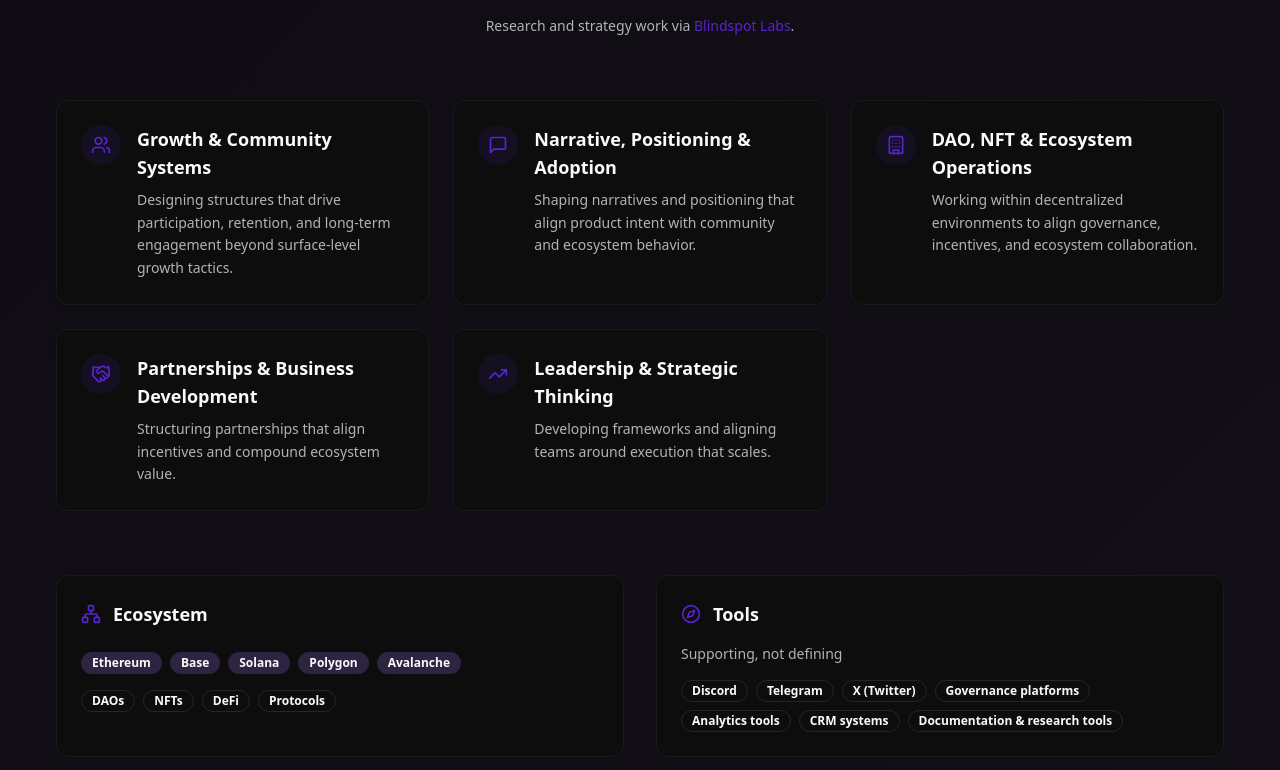
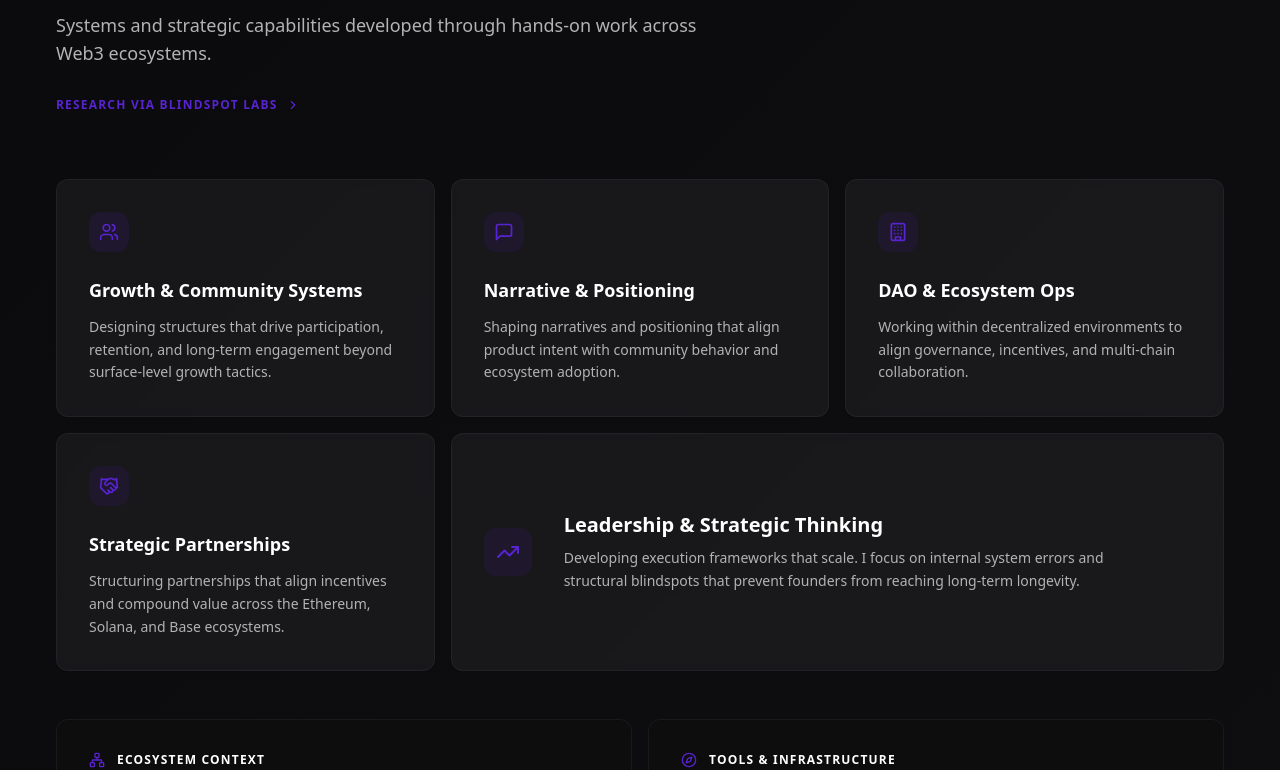
Before and after one commit to 0xmojeeb/mojeeb, a React (Vite) app: page / in a window 1280 px wide. Shown: the part 5751-6521 px from the top of the page. Built offline with nearby package versions, Linux system fonts and the light colour scheme.

Commit message:
Refactor Skills component layout and content

```diff
--- a/src/components/Skills.tsx
+++ b/src/components/Skills.tsx
@@ -1,105 +1,137 @@
 import { Card, CardContent } from "@/components/ui/card";
 import { Badge } from "@/components/ui/badge";
-import { Users, Handshake, TrendingUp, MessageSquare, Building, Network, Compass } from "lucide-react";
+import { Users, Handshake, TrendingUp, MessageSquare, Building, Network, Compass, ChevronRight } from "lucide-react";
+
 const Skills = () => {
-  const capabilities = [{
-    icon: Users,
-    title: "Growth & Community Systems",
-    description: "Designing structures that drive participation, retention, and long-term engagement beyond surface-level growth tactics."
-  }, {
-    icon: MessageSquare,
-    title: "Narrative, Positioning & Adoption",
-    description: "Shaping narratives and positioning that align product intent with community and ecosystem behavior."
-  }, {
-    icon: Building,
-    title: "DAO, NFT & Ecosystem Operations",
-    description: "Working within decentralized environments to align governance, incentives, and ecosystem collaboration."
-  }, {
-    icon: Handshake,
-    title: "Partnerships & Business Development",
-    description: "Structuring partnerships that align incentives and compound ecosystem value."
-  }, {
-    icon: TrendingUp,
-    title: "Leadership & Strategic Thinking",
-    description: "Developing frameworks and aligning teams around execution that scales."
-  }];
-  const ecosystems = ["Ethereum", "Base", "Solana", "Polygon", "Avalanche"];
-  const domains = ["DAOs", "NFTs", "DeFi", "Protocols"];
-  const tools = ["Discord", "Telegram", "X (Twitter)", "Governance platforms", "Analytics tools", "CRM systems", "Documentation & research tools"];
-  return <section id="skills" className="py-20 px-6 bg-secondary/20">
+  return (
+    <section id="skills" className="py-24 px-6 bg-secondary/10">
       <div className="container mx-auto">
-        <div className="text-center mb-16 animate-fade-in">
-          <h2 className="text-4xl md:text-5xl font-bold mb-6">
-            <span className="gradient-text">Capabilities & Focus Areas</span>
+        {/* HEADER */}
+        <div className="max-w-4xl mb-16 text-left">
+          <span className="text-primary text-[10px] font-bold tracking-[0.4em] uppercase mb-4 block">
+            Intelligence Layer
+          </span>
+          <h2 className="text-4xl md:text-6xl font-bold mb-8 leading-tight text-white">
+            Capabilities & <span className="gradient-text">Focus.</span>
           </h2>
-          <p className="text-xl text-muted-foreground max-w-3xl mx-auto">
+          <p className="text-muted-foreground text-lg max-w-2xl mb-6">
             Systems and strategic capabilities developed through hands-on work across Web3 ecosystems.
           </p>
-          <p className="text-sm text-muted-foreground max-w-3xl mx-auto mt-4">
-            Research and strategy work via <a target="_blank" rel="noopener noreferrer" className="text-primary hover:underline" href="https://blindspotlabs.lovable.app/">Blindspot Labs</a>.
-          </p>
+          <a
+            href="https://blindspotlabs.lovable.app/"
+            target="_blank"
+            rel="noopener noreferrer"
+            className="inline-flex items-center gap-2 text-primary font-bold text-xs uppercase tracking-widest hover:opacity-80 transition-opacity"
+          >
+            Research via Blindspot Labs <ChevronRight size={14} />
+          </a>
         </div>
 
-        {/* Core Capabilities */}
-        <div className="grid grid-cols-1 md:grid-cols-2 lg:grid-cols-3 gap-6 mb-16">
-          {capabilities.map((capability, index) => <Card key={index} className="glass-card animate-slide-in-left" style={{
-          animationDelay: `${index * 0.1}s`
-        }}>
-              <CardContent className="p-6">
-                <div className="flex items-start gap-4">
-                  <div className="w-10 h-10 bg-primary/10 rounded-full flex items-center justify-center shrink-0">
-                    <capability.icon className="w-5 h-5 text-primary" />
-                  </div>
-                  <div>
-                    <h3 className="text-lg font-semibold mb-2">{capability.title}</h3>
-                    <p className="text-sm text-muted-foreground leading-relaxed">{capability.description}</p>
-                  </div>
+        {/* CORE CAPABILITIES GRID - HARDCODED */}
+        <div className="grid grid-cols-1 md:grid-cols-2 lg:grid-cols-3 gap-4 mb-12">
+          {/* GROWTH */}
+          <Card className="glass-card border-white/5 bg-white/5 hover:border-primary/30 transition-colors">
+            <CardContent className="p-8 text-left h-full flex flex-col">
+              <div className="w-10 h-10 bg-primary/10 rounded-lg flex items-center justify-center mb-6">
+                <Users className="w-5 h-5 text-primary" />
+              </div>
+              <h3 className="text-lg font-bold text-white mb-3">Growth & Community Systems</h3>
+              <p className="text-sm text-muted-foreground leading-relaxed">
+                Designing structures that drive participation, retention, and long-term engagement beyond surface-level growth tactics.
+              </p>
+            </CardContent>
+          </Card>
+
+          {/* NARRATIVE */}
+          <Card className="glass-card border-white/5 bg-white/5 hover:border-primary/30 transition-colors">
+            <CardContent className="p-8 text-left h-full flex flex-col">
+              <div className="w-10 h-10 bg-primary/10 rounded-lg flex items-center justify-center mb-6">
+                <MessageSquare className="w-5 h-5 text-primary" />
+              </div>
+              <h3 className="text-lg font-bold text-white mb-3">Narrative & Positioning</h3>
+              <p className="text-sm text-muted-foreground leading-relaxed">
+                Shaping narratives and positioning that align product intent with community behavior and ecosystem adoption.
+              </p>
+            </CardContent>
+          </Card>
+
+          {/* OPERATIONS */}
+          <Card className="glass-card border-white/5 bg-white/5 hover:border-primary/30 transition-colors">
+            <CardContent className="p-8 text-left h-full flex flex-col">
+              <div className="w-10 h-10 bg-primary/10 rounded-lg flex items-center justify-center mb-6">
+                <Building className="w-5 h-5 text-primary" />
+              </div>
+              <h3 className="text-lg font-bold text-white mb-3">DAO & Ecosystem Ops</h3>
+              <p className="text-sm text-muted-foreground leading-relaxed">
+                Working within decentralized environments to align governance, incentives, and multi-chain collaboration.
+              </p>
+            </CardContent>
+          </Card>
+
+          {/* PARTNERSHIPS */}
+          <Card className="glass-card border-white/5 bg-white/5 hover:border-primary/30 transition-colors">
+            <CardContent className="p-8 text-left h-full flex flex-col">
+              <div className="w-10 h-10 bg-primary/10 rounded-lg flex items-center justify-center mb-6">
+                <Handshake className="w-5 h-5 text-primary" />
+              </div>
+              <h3 className="text-lg font-bold text-white mb-3">Strategic Partnerships</h3>
+              <p className="text-sm text-muted-foreground leading-relaxed">
+                Structuring partnerships that align incentives and compound value across the Ethereum, Solana, and Base ecosystems.
+              </p>
+            </CardContent>
+          </Card>
+
+          {/* LEADERSHIP */}
+          <Card className="glass-card border-white/5 bg-white/5 hover:border-primary/30 transition-colors md:col-span-2 lg:col-span-2">
+            <CardContent className="p-8 text-left h-full flex flex-col justify-center">
+              <div className="flex flex-col md:flex-row md:items-center gap-8">
+                <div className="w-12 h-12 bg-primary/10 rounded-lg flex items-center justify-center shrink-0">
+                  <TrendingUp className="w-6 h-6 text-primary" />
                 </div>
-              </CardContent>
-            </Card>)}
-        </div>
-
-        {/* Ecosystem Context & Tools */}
-        <div className="grid grid-cols-1 lg:grid-cols-2 gap-8">
-          {/* Ecosystem Context */}
-          <Card className="glass-card animate-fade-in">
-            <CardContent className="p-6">
-              <div className="flex items-center gap-3 mb-6">
-                <Network className="w-5 h-5 text-primary" />
-                <h3 className="text-lg font-semibold">Ecosystem</h3>
-              </div>
-              <div className="space-y-4">
-                <div className="flex flex-wrap gap-2">
-                  {ecosystems.map((ecosystem, index) => <Badge key={index} variant="secondary" className="hover:bg-secondary/80 transition-colors">
-                      {ecosystem}
-                    </Badge>)}
-                </div>
-                <div className="flex flex-wrap gap-2">
-                  {domains.map((domain, index) => <Badge key={index} variant="outline" className="hover:bg-primary/10 transition-colors">
-                      {domain}
-                    </Badge>)}
+                <div>
+                  <h3 className="text-xl font-bold text-white mb-2">Leadership & Strategic Thinking</h3>
+                  <p className="text-sm text-muted-foreground leading-relaxed max-w-xl">
+                    Developing execution frameworks that scale. I focus on internal system errors and structural blindspots that prevent founders from reaching long-term longevity.
+                  </p>
                 </div>
               </div>
             </CardContent>
           </Card>
+        </div>
 
-          {/* Tools */}
-          <Card className="glass-card animate-fade-in">
-            <CardContent className="p-6">
-              <div className="flex items-center gap-3 mb-4">
-                <Compass className="w-5 h-5 text-primary" />
-                <h3 className="text-lg font-semibold">Tools</h3>
-              </div>
-              <p className="text-sm text-muted-foreground mb-4">Supporting, not defining</p>
-              <div className="flex flex-wrap gap-2">
-                {tools.map((tool, index) => <Badge key={index} variant="outline" className="hover:bg-primary/10 transition-colors">
-                    {tool}
-                  </Badge>)}
-              </div>
-            </CardContent>
+        {/* SECONDARY TECH STACK */}
+        <div className="grid grid-cols-1 md:grid-cols-2 gap-4">
+          <Card className="glass-card border-white/5 p-8 text-left">
+            <div className="flex items-center gap-3 mb-6">
+              <Network className="w-4 h-4 text-primary" />
+              <h4 className="text-xs font-bold uppercase tracking-widest text-white">Ecosystem Context</h4>
+            </div>
+            <div className="flex flex-wrap gap-2">
+              {["Ethereum", "Base", "Solana", "Polygon", "Avalanche", "DAOs", "NFTs", "DeFi"].map((tag) => (
+                <Badge key={tag} variant="secondary" className="bg-white/5 border-white/10 text-white font-mono text-[10px]">
+                  {tag}
+                </Badge>
+              ))}
+            </div>
+          </Card>
+
+          <Card className="glass-card border-white/5 p-8 text-left">
+            <div className="flex items-center gap-3 mb-6">
+              <Compass className="w-4 h-4 text-primary" />
+              <h4 className="text-xs font-bold uppercase tracking-widest text-white">Tools & Infrastructure</h4>
+            </div>
+            <div className="flex flex-wrap gap-2">
+              {["Discord", "Telegram", "Governance platforms", "Analytics", "CRM", "Research Tools"].map((tag) => (
+                <Badge key={tag} variant="outline" className="border-primary/20 text-primary font-mono text-[10px]">
+                  {tag}
+                </Badge>
+              ))}
+            </div>
           </Card>
         </div>
       </div>
-    </section>;
+    </section>
+  );
 };
+
 export default Skills;
```
